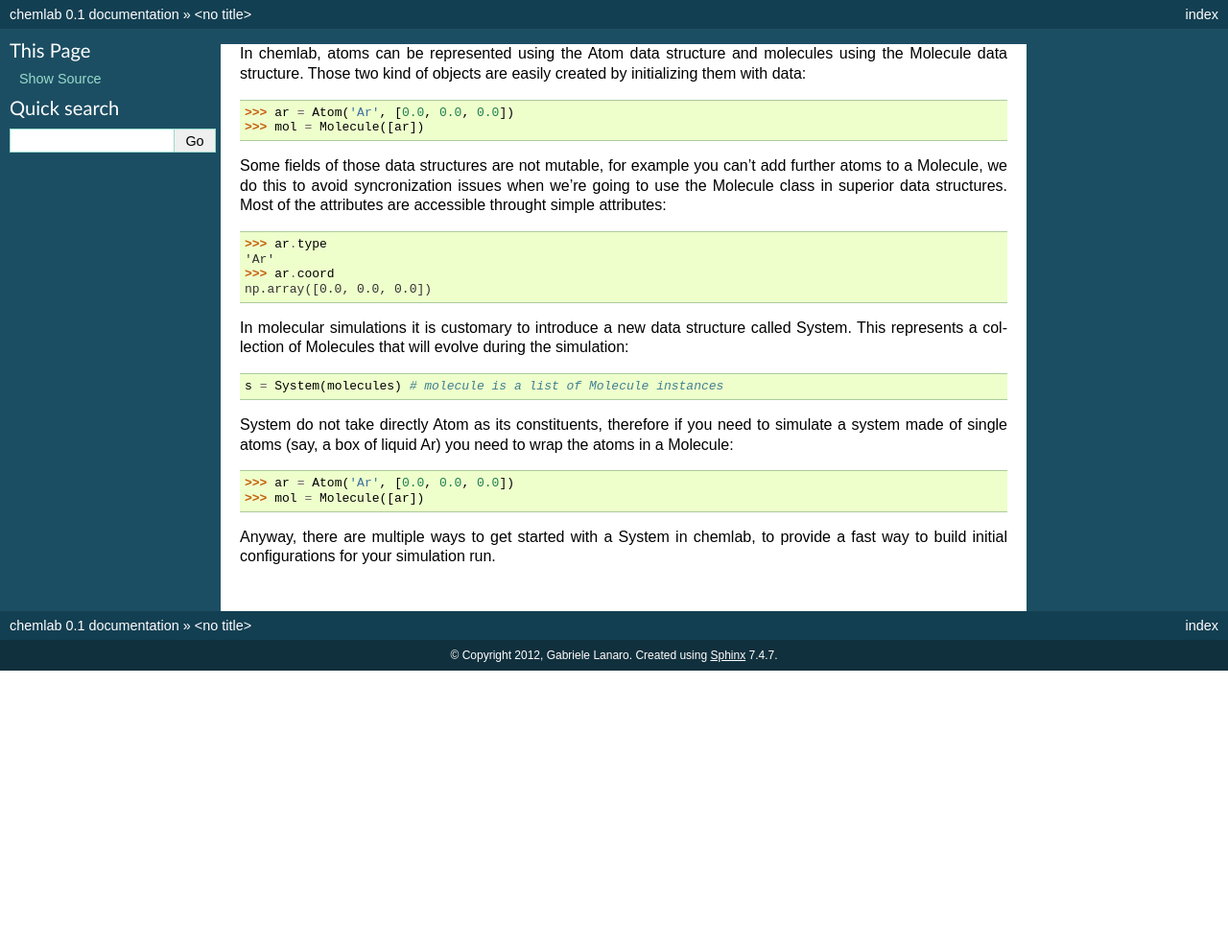
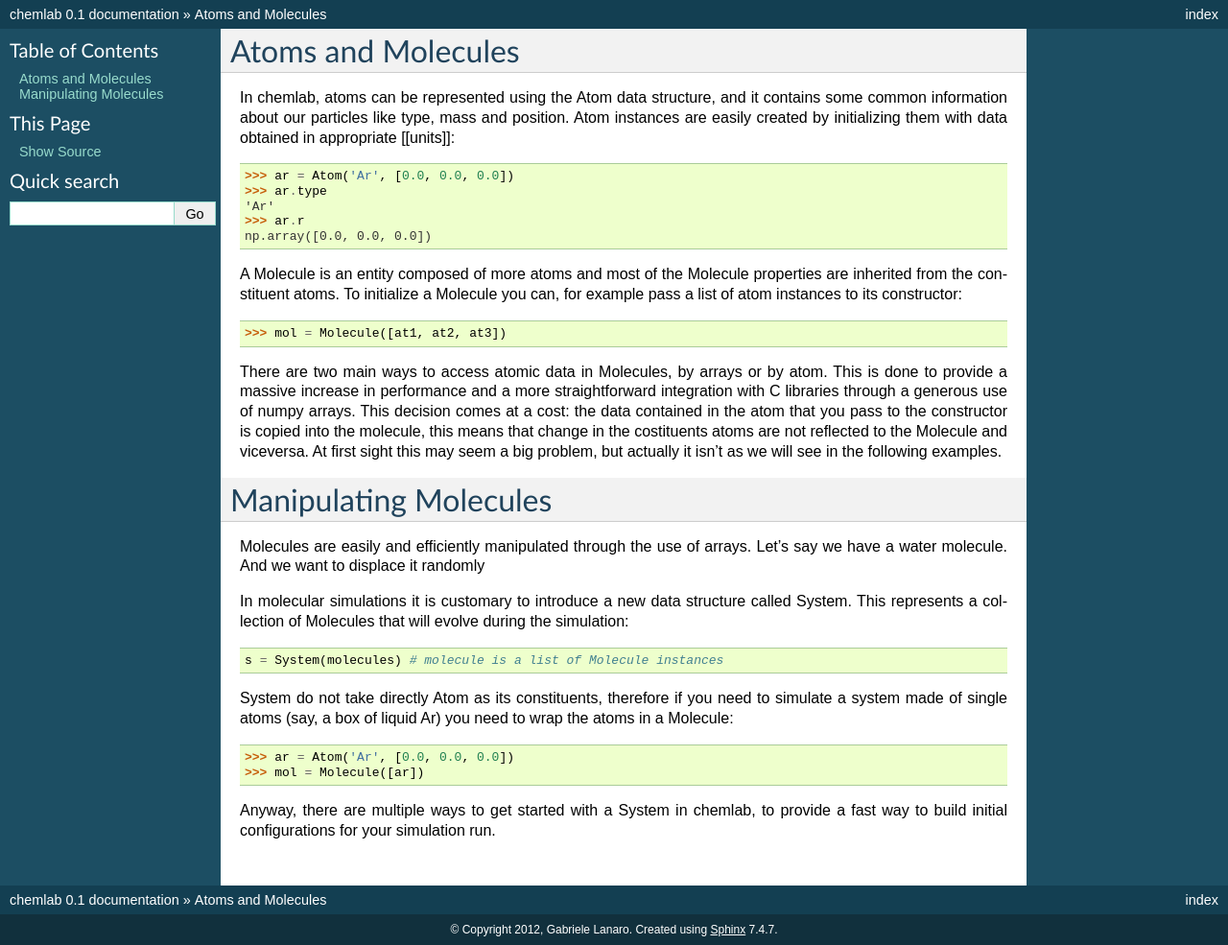
Before and after one commit to chemlab/chemlab, a Sphinx documentation site: the page built from docs/core.rst, in a window 1280 px wide. Shown: the whole page at 96% size. Built offline with Sphinx 7.4.7, drawn with Linux system fonts in a browser that asks for light colours; formulas are drawn with MathJax 3; before the commit the page ends 900 px from its top, so only the background shows below that.

Commit message:
Update docs/core.rst

```diff
--- a/docs/core.rst
+++ b/docs/core.rst
@@ -1,19 +1,38 @@
-In chemlab, atoms can be represented using the Atom data structure
-and molecules using the Molecule data structure. Those two kind of
-objects are easily created by initializing them with data::
+Atoms and Molecules
+-------------------
+
+In chemlab, atoms can be represented using the Atom data structure,
+and it contains some common information about our particles like type, mass
+and position. Atom instances are easily created by initializing them with data obtained in appropriate
+[[units]]::
 
     >>> ar = Atom('Ar', [0.0, 0.0, 0.0])
-    >>> mol = Molecule([ar])
+    >>> ar.type
+    'Ar'
+    >>> ar.r
+    np.array([0.0, 0.0, 0.0])
 
-Some fields of those data structures are not mutable, for example you can't
-add further atoms to a Molecule, we do this to avoid syncronization issues
-when we're going to use the Molecule class in superior data structures.
-Most of the attributes are accessible throught simple attributes::
+A Molecule is an entity composed of more atoms and most of the Molecule properties
+are inherited from the constituent atoms. To initialize a Molecule you can, for example
+pass a list of atom instances to its constructor::
 
-   >>> ar.type
-   'Ar'
-   >>> ar.coord
-   np.array([0.0, 0.0, 0.0])
+    >>> mol = Molecule([at1, at2, at3])
+
+There are two main ways to access atomic data in Molecules, by arrays or by atom.
+This is done to provide a massive increase in performance and a more straightforward
+integration with C libraries through a generous use of numpy arrays. This decision comes
+at a cost: the data contained in the atom that you pass to the constructor is copied
+into the molecule, this means that change in the costituents atoms are not reflected to
+the Molecule and viceversa. At first sight this may seem a big problem, but actually it
+isn't as we will see in the following examples.
+
+Manipulating Molecules
+----------------------
+
+Molecules are easily and efficiently manipulated through the use of arrays. Let's
+say we have a water molecule. And we want to displace it randomly
+
+
 
 In molecular simulations it is customary to introduce a new data structure
 called System. This represents a collection of Molecules that will evolve
```
